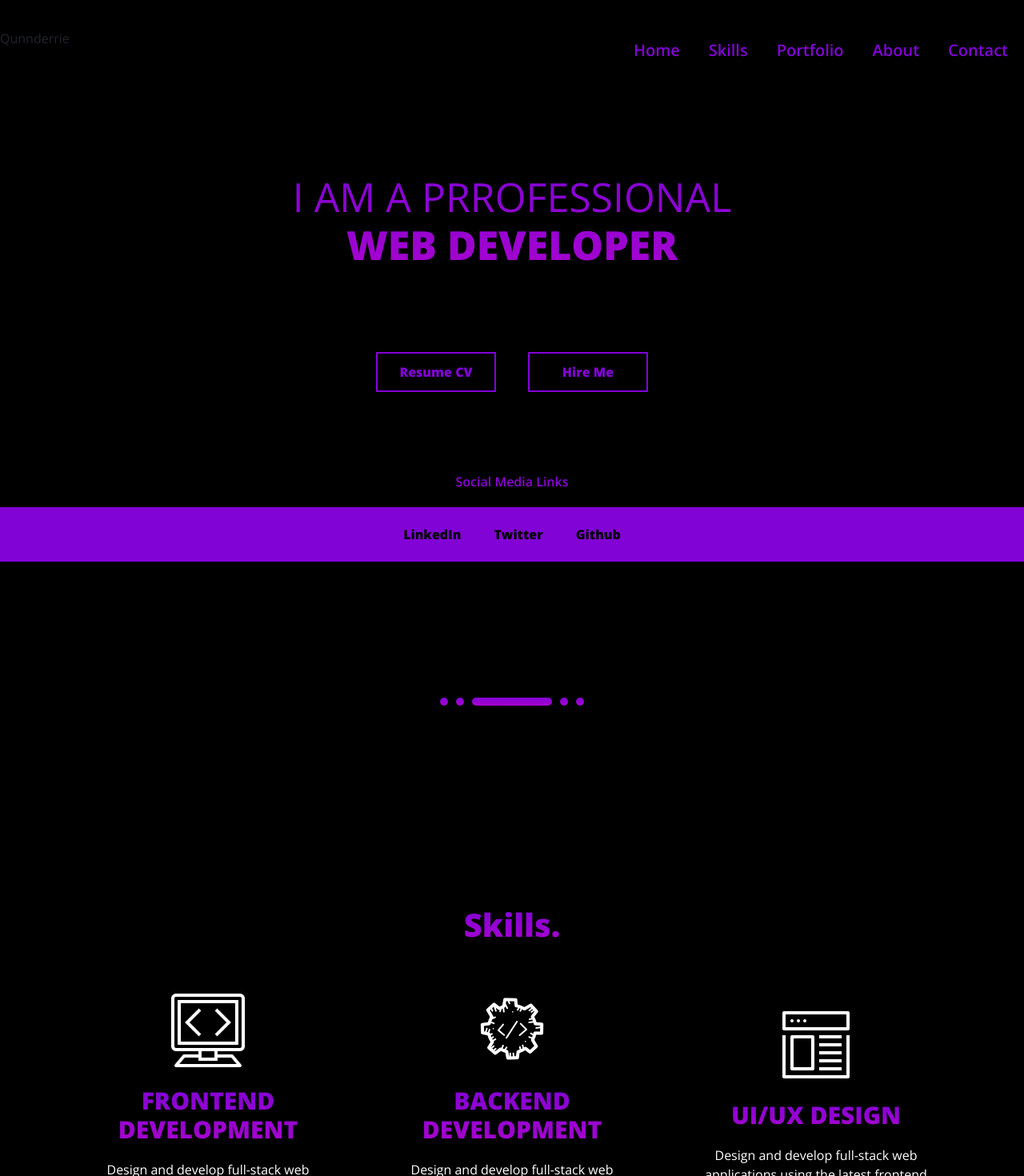
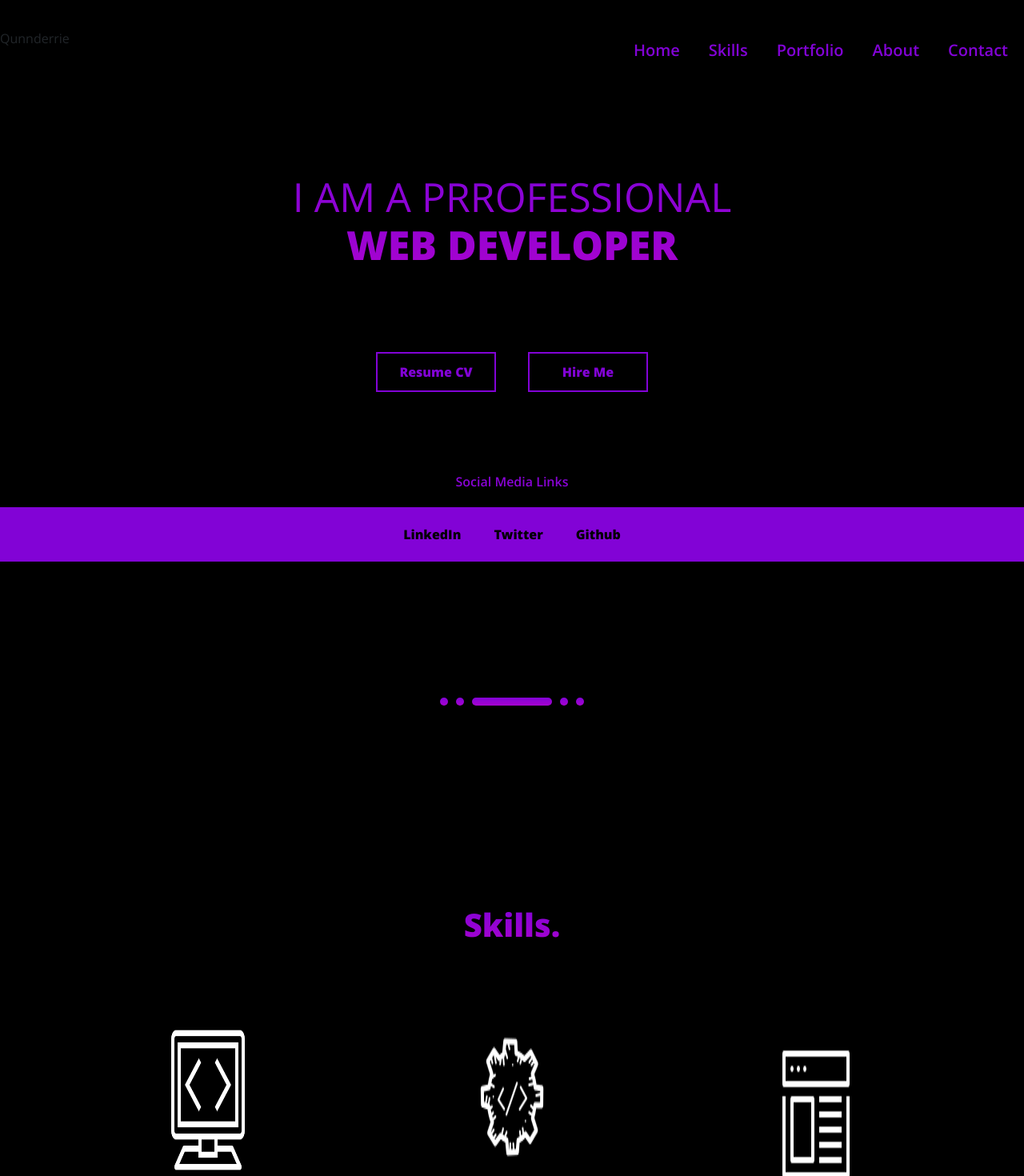
Before and after one commit to Qunnderrie1/PortfolioApp, a React (Create React App) app: page / in a window 1280 px wide. Shown: the top 1470 px of the page at 80% size. Built offline with nearby package versions, Linux system fonts and the light colour scheme.

Commit message:
made some changes

```diff
--- a/src/App.css
+++ b/src/App.css
@@ -368,9 +368,13 @@ nav .navbar .navbar-expand{
   }
 
 
+  .skillsCard img{
+    height: 190px;
+  }
+
+
   .skillsCard{
     width: 300px;
-    height: 200px;
     display: flex;
     flex-direction: column-reverse;
     justify-content: center;
```
